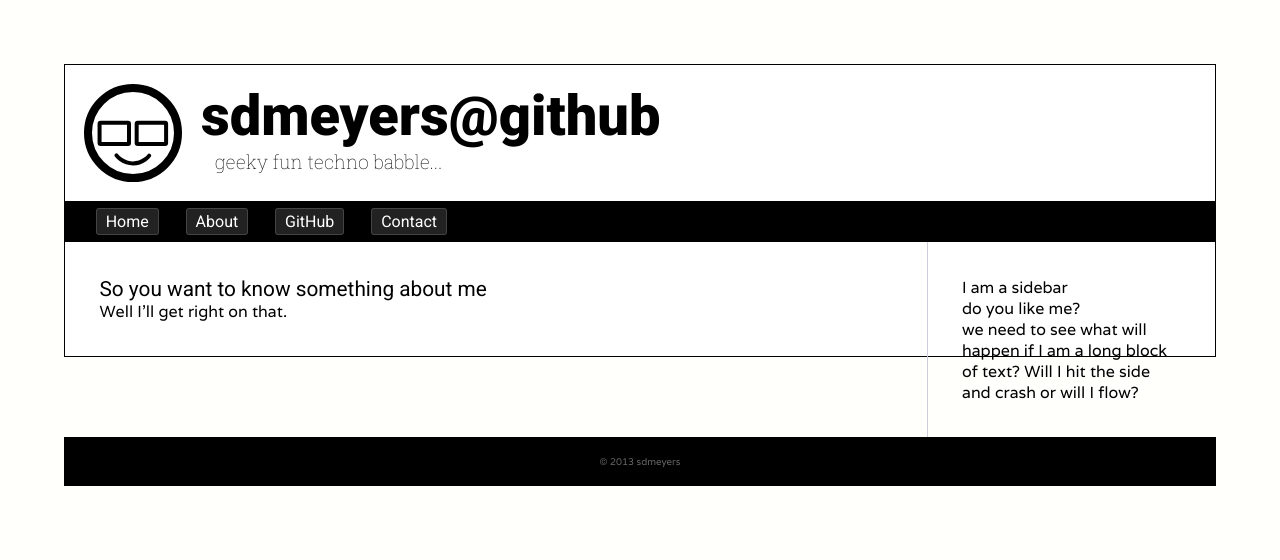
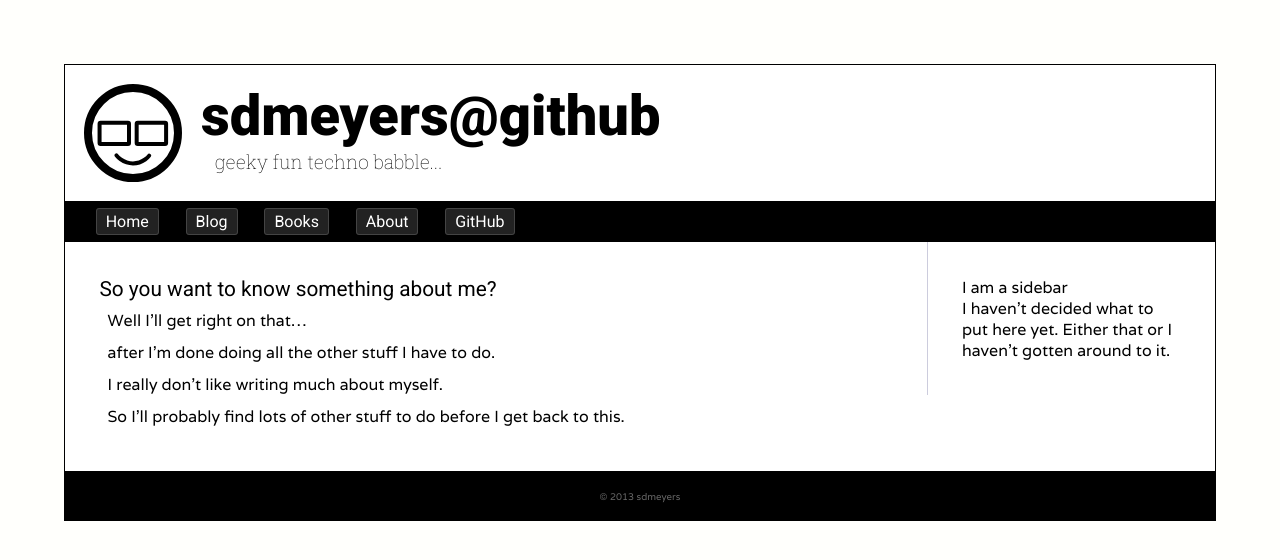
Before and after one commit to sdmeyers/sdmeyers.github.io, a Jekyll site: the page built from about.md, in a window 1280 px wide. Shown: the top 560 px of the page. Built offline with Jekyll 4.4.1, drawn with Linux system fonts in a browser that asks for light colours; some web fonts are replaced; Markdown is read by kramdown in place of the engine named in the settings.

Commit message:
updates and books

```diff
--- a/_config.yml
+++ b/_config.yml
@@ -2,7 +2,10 @@ name: sdmeyers@github
 markdown: redcarpet
 pygments: true
 
+permalink: /blog/:year-:month/:title.html
+
 # pagination
 
 paginate: 5
+paginate_path: "blog/page:num"
 excerpt_separator: "<!--more-->"
--- /dev/null
+++ b/_includes/booknav.html
@@ -0,0 +1,3 @@
+<nav id="booknav">
+Book Nav : >> <a href="{{ site.url }}/books/">All Books</a> >> <a href="{{ site.url }}/books/{{ page.bookdir }}/">{{page.book}}</a> {% if page.previous %} >> Previous Chapter: <a href="{{ site.url }}/books/{{ page.bookdir }}/{{ page.previousdir }}/">{{page.previous}}</a> {% endif %} {% if page.next %} >> Next Chapter:<a href="{{ site.url }}/books/{{ page.bookdir }}/{{ page.nextdir }}/">{{page.next}}</a>{% endif %}
+</nav>
--- a/_includes/navbar.html
+++ b/_includes/navbar.html
@@ -1,8 +1,9 @@
 <section id="navbar">
 	<nav>
 		<span class="navitem"><a href="{{ site.url }}/">Home</a></span>
+		<span class="navitem"><a href="{{ site.url }}/blog/">Blog</a></span>
+		<span class="navitem"><a href="{{ site.url }}/books/">Books</a></span>
 		<span class="navitem"><a href="{{ site.url }}/about.html">About</a></span>
 		<span class="navitem"><a href="https://github.com/sdmeyers">GitHub</a></span>
-		<span class="navitem"><a href="{{ site.url }}/contact.html">Contact</a></span>
 	</nav>
 </section>
--- a/_includes/sidebar.html
+++ b/_includes/sidebar.html
@@ -1,5 +1,4 @@
 <section id="sidebar">
 	<div> I am a sidebar </div>
-	<div> do you like me? </div>
-	<div> we need to see what will happen if I am a long block of text? Will I hit the side and crash or will I flow?</div>
+	<div> I haven't decided what to put here yet. Either that or I haven't gotten around to it.</div>
 </section>
--- a/_posts/2013-10-23-gmail_vs_mail_app.markdown
+++ b/_posts/2013-10-23-gmail_vs_mail_app.markdown
@@ -1,7 +1,9 @@
 ---
 layout: post
 title:  "Mavericks and Gmail, WTF?"
-categories: OSX Gmail
+author: "Scott Meyers"
+categories: [annoyances, troubleshooting]
+tags: [OSX, Gmail, Mail.app]
 ---
 
 So, you just upgraded your Mac to Mavericks (a.k.a. OS X 10.9) and was happily enjoying your new OS, when you suddenly noticed things weren't quite right in your Mail.app. Messages that you thought you had moved or deleted keep reappearing in your INBOX. Is it you? No, it's not. It's Mavericks' Mail.app not playing nice with Gmail.
--- a/about.html
+++ /dev/null
@@ -1,8 +0,0 @@
----
-layout: default
-title: About sdmeyers@github
----
-
-<h3>So you want to know something about me</h3>
-
-Well I'll get right on that.
--- /dev/null
+++ b/about.md
@@ -0,0 +1,14 @@
+---
+layout: default
+title: About sdmeyers@github
+---
+
+<h3>So you want to know something about me?</h3>
+
+Well I'll get right on that...
+
+after I'm done doing all the other stuff I have to do.
+
+I really don't like writing much about myself.
+
+So I'll probably find lots of other stuff to do before I get back to this.
--- a/css/main.css
+++ b/css/main.css
@@ -235,3 +235,16 @@ footer
 	width:69%;
 	padding: 3%;
 }
+
+#content_book
+{
+	padding: 3%;
+}
+
+#booknav
+{
+	font-family: 'Roboto', sans-serif;
+	font-weight: 100;
+	font-size: 1em;
+	padding: 12px 0px;
+}
--- a/index.html
+++ b/index.html
@@ -3,8 +3,9 @@ layout: default
 title: Welcome to sdmeyers@github
 ---
 
-	<h3 class="listhead">Recently I've added...</h3>
-	{% for post in paginator.posts %}
+	<h1 class="listhead">What's New: </h1>
+
+	{% for post in site.posts limit:5 %}
 		<article class="post">
 			<h1><a href="{{ post.url }}">{{ post.title }}</a></h1>
 			<div class="meta">
```
Also changed, not shown: _layouts/book.html (added, +32 -0 lines), _layouts/chapter.html (added, +9 -0 lines), blog/index.html (added, +27 -0 lines), books/index.markdown (added, +11 -0 lines), books/learn_web_dev/00_introduction/index.markdown (added, +43 -0 lines), books/learn_web_dev/index.markdown (added, +40 -0 lines), 1 other file.
